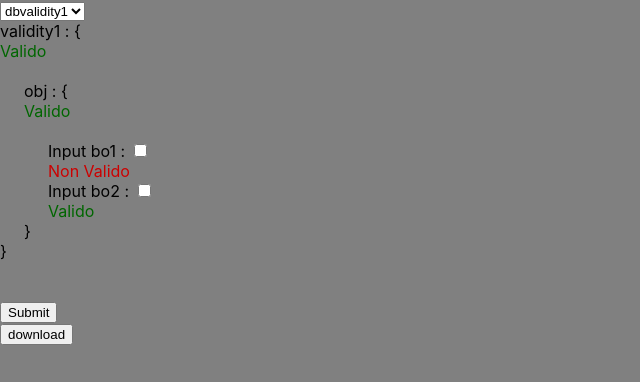
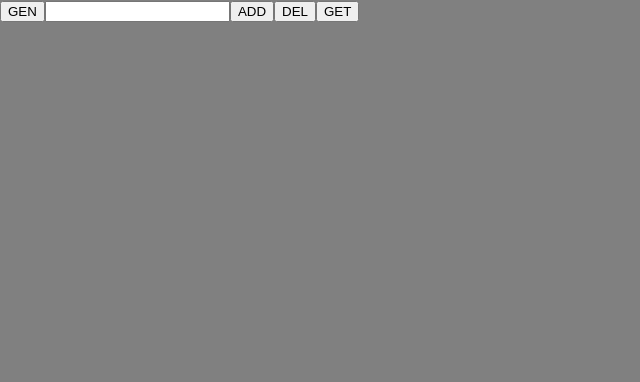
Before and after one commit to MauriClaudio/json-typescript, a React (Create React App) app: page / in a window 1280 px wide. Shown: the top 382 px of the page, without its empty margins (0-640 px from the left). Built offline with nearby package versions, Linux system fonts and the light colour scheme.

Commit message:
prova redux 1

```diff
--- a/package.json
+++ b/package.json
@@ -3,6 +3,7 @@
   "version": "0.1.0",
   "private": true,
   "dependencies": {
+    "@reduxjs/toolkit": "^1.9.5",
     "@testing-library/jest-dom": "^5.16.5",
     "@testing-library/react": "^13.4.0",
     "@testing-library/user-event": "^13.5.0",
@@ -14,7 +15,10 @@
     "json-server": "^0.17.3",
     "react": "^18.2.0",
     "react-dom": "^18.2.0",
+    "react-redux": "^8.1.0",
     "react-scripts": "5.0.1",
+    "reactjs-redux": "^1.0.0",
+    "redux": "^4.2.1",
     "typescript": "^4.9.5",
     "web-vitals": "^2.1.4"
   },
--- a/src/App.tsx
+++ b/src/App.tsx
@@ -1,108 +1,148 @@
-import { useState } from "react"
+import { useDispatch } from "react-redux"
+import { add, del, provaAsync } from "./ProvaRedux/ProvaSlice"
+import { AppDispatch } from "./ProvaRedux/ProvaStore"
 
-import dbconf from "./data/dbconf.json"
-import dbconfAll from "./data/dbconfAll.json"
-import dbvalidity1 from "./data/dbvalidity1.json"
-import dbvalidity2 from "./data/dbvalidity2.json"
-import { ComplexList } from "./components/list/ComplexList"
-import { SimpleList } from "./components/list/SimpleList"
-import { Object } from "./components/Object"
-import { JsonStructure } from "./types/ConfigAll"
-
-import axios from "axios"
+const INPUT_ID = "input"
 
 function App() {
+    const dispatch = useDispatch<AppDispatch>()
 
-    const [json, setJson] = useState<JsonStructure>()
-
-    const setValue = (js: JsonStructure) => {
-        //console.log("to APP : ", js)
-        if (js.elements || js.value || js.values) {
-            setJson(js)
-            console.log("NEW APP :", js)
-        }
-        else {
-            setJson(undefined)
-            console.log("NEW APP :", undefined)
-        }
+    const generateSlice = () => {
+        const e: any = document.getElementById(INPUT_ID)
+        //TODO
     }
 
-    const handleSubmit = async () => {
-        console.log("SUBMIT :", json)
-        await axios.post("http://localhost:8000/dbdata ", json)
+    const addObject = () => {
+        const e: any = document.getElementById(INPUT_ID)
+        dispatch(add(e.value))
     }
 
-    const handleDbConfChange = (value: string) => {
-        if (json !== undefined) {
-            setJson(undefined)
-        }
-        if (value === "dbconf") {
-            return dbconf
-        }
-        else if (value === "dbvalidity1") {
-            return dbvalidity1
-        }
-        else if (value === "dbvalidity2") {
-            return dbvalidity2
-        }
-        else return { name: "Error: db not found" }
+    const delObject = () => {
+        dispatch(del())
     }
 
-    const [conf, setConf] = useState<any>(handleDbConfChange(dbconfAll.default))
+    const getObject = async () => {
+        const prova: any = await dispatch(provaAsync())
+        console.log(prova.payload.prova)
+    }
 
     return (
         <>
-            {/**/}
-            <select onChange={e => setConf(handleDbConfChange(e.currentTarget.value))}>
-                {dbconfAll.AllNames.map((item: string) => <option key={item}>{item}</option>)}
-            </select>
-            <br />
-            {conf !== "" ?
-                conf.mastertype === "list" ?
-                    conf.elements ?
-                        <ComplexList
-                            configElement={conf}
-                            setValue={setValue}
-                            id="1"
-                        />
-                        :
-                        <SimpleList
-                            configElement={conf}
-                            setValue={setValue}
-                            id="1"
-                        />
-                    :
-                    <Object
-                        configElement={conf}
-                        setValue={setValue}
-                        id="1"
-                    />
-                : null
-            }
-            <br /><br />
-            <input type="submit" onClick={e => handleSubmit()} />
-            <br />
-            <a
-                href={'data: application/json;charset=utf-8; ,'
-                    + encodeURIComponent(JSON.stringify(json, null, 2))}
-                download={"dbdataDownload"}
-                target="_blank">
-                <button>download</button>
-            </a>
-            {/**/}
+            <button onClick={generateSlice}>GEN</button >
+            <input id={INPUT_ID} />
+            <button onClick={addObject}>ADD</button >
+            <button onClick={delObject}>DEL</button>
+            <button onClick={getObject}>GET</button>
         </>
     )
 }
-
 export default App
 
-/*
-    const [configAll, setConfigAll] = useState<ConfigMaster>({ mastertype: "", elements: [] })
-    const handleGet = async () => {
-        const { data } = await axios.get("http://localhost:8000/config")
-        setConfigAll(data)
-    }
-    useEffect(() => {
-        handleGet()
-    }, [])
-*/
+// import { useState } from "react"
+
+// import dbconf from "./data/dbconf.json"
+// import dbconfAll from "./data/dbconfAll.json"
+// import dbvalidity1 from "./data/dbvalidity1.json"
+// import dbvalidity2 from "./data/dbvalidity2.json"
+// import { ComplexList } from "./components/list/ComplexList"
+// import { SimpleList } from "./components/list/SimpleList"
+// import { Object } from "./components/Object"
+// import { JsonStructure } from "./types/ConfigAll"
+
+// import axios from "axios"
+
+// function App() {
+
+//     const [json, setJson] = useState<JsonStructure>()
+
+//     const setValue = (js: JsonStructure) => {
+//         //console.log("to APP : ", js)
+//         if (js.elements || js.value || js.values) {
+//             setJson(js)
+//             console.log("NEW APP :", js)
+//         }
+//         else {
+//             setJson(undefined)
+//             console.log("NEW APP :", undefined)
+//         }
+//     }
+
+//     const handleSubmit = async () => {
+//         console.log("SUBMIT :", json)
+//         await axios.post("http://localhost:8000/dbdata ", json)
+//     }
+
+//     const handleDbConfChange = (value: string) => {
+//         if (json !== undefined) {
+//             setJson(undefined)
+//         }
+//         if (value === "dbconf") {
+//             return dbconf
+//         }
+//         else if (value === "dbvalidity1") {
+//             return dbvalidity1
+//         }
+//         else if (value === "dbvalidity2") {
+//             return dbvalidity2
+//         }
+//         else return { name: "Error: db not found" }
+//     }
+
+//     const [conf, setConf] = useState<any>(handleDbConfChange(dbconfAll.default))
+
+//     return (
+//         <>
+//             {/**/}
+//             <select onChange={e => setConf(handleDbConfChange(e.currentTarget.value))}>
+//                 {dbconfAll.AllNames.map((item: string) => <option key={item}>{item}</option>)}
+//             </select>
+//             <br />
+//             {conf !== "" ?
+//                 conf.mastertype === "list" ?
+//                     conf.elements ?
+//                         <ComplexList
+//                             configElement={conf}
+//                             setValue={setValue}
+//                             id="1"
+//                         />
+//                         :
+//                         <SimpleList
+//                             configElement={conf}
+//                             setValue={setValue}
+//                             id="1"
+//                         />
+//                     :
+//                     <Object
+//                         configElement={conf}
+//                         setValue={setValue}
+//                         id="1"
+//                     />
+//                 : null
+//             }
+//             <br /><br />
+//             <input type="submit" onClick={e => handleSubmit()} />
+//             <br />
+//             <a
+//                 href={'data: application/json;charset=utf-8; ,'
+//                     + encodeURIComponent(JSON.stringify(json, null, 2))}
+//                 download={"dbdataDownload"}
+//                 target="_blank">
+//                 <button>download</button>
+//             </a>
+//             {/**/}
+//         </>
+//     )
+// }
+
+// export default App
+
+// /*
+// const [configAll, setConfigAll] = useState<ConfigMaster>({ mastertype: "", elements: [] })
+// const handleGet = async () => {
+// const { data } = await axios.get("http://localhost:8000/config")
+// setConfigAll(data)
+// }
+// useEffect(() => {
+// handleGet()
+// }, [])
+// */
--- /dev/null
+++ b/src/ProvaRedux/ProvaSlice.tsx
@@ -0,0 +1,33 @@
+import { createAsyncThunk, createSlice, current } from "@reduxjs/toolkit";
+import type { PayloadAction } from '@reduxjs/toolkit'
+
+const ProvaSlice = createSlice({
+    name: "prova",
+    initialState: [] as string[],
+    reducers: {
+        add(state, action: PayloadAction<string>) {
+            state.push(action.payload)
+        },
+        del(state) {
+            state.pop()
+        },
+        get(state) {
+            return current(state)
+        }
+    },
+})
+
+export const provaAsync = createAsyncThunk(
+    "prova/get",
+    async (arg, thunkAPI) => {
+        try {
+            return await thunkAPI.getState()
+        } catch (err) {
+            console.log(err)
+        }
+    }
+);
+
+export const { add, del } = ProvaSlice.actions
+
+export default ProvaSlice.reducer
--- /dev/null
+++ b/src/ProvaRedux/ProvaStore.tsx
@@ -0,0 +1,12 @@
+import { configureStore } from '@reduxjs/toolkit'
+import ProvaSlice from './ProvaSlice';
+
+const store = configureStore({
+    reducer: {
+        prova: ProvaSlice
+    },
+})
+
+export type AppDispatch = typeof store.dispatch
+
+export default store
--- a/src/index.tsx
+++ b/src/index.tsx
@@ -4,11 +4,16 @@ import './index.css';
 import App from './App';
 import reportWebVitals from './reportWebVitals';
 
+import { Provider } from 'react-redux';
+import ProvaStore from './ProvaRedux/ProvaStore';
+
 const root = ReactDOM.createRoot(
   document.getElementById('root') as HTMLElement
 );
 root.render(
-  <App />
+  <Provider store={ProvaStore}>
+    <App />
+  </Provider>
 );
 
 // If you want to start measuring performance in your app, pass a function
```
Also changed, not shown: src/ProvaRedux/ProvaDynamcSlice.tsx (added, +25 -0 lines), 1 other file (tests, documents, lock files or other folders).
